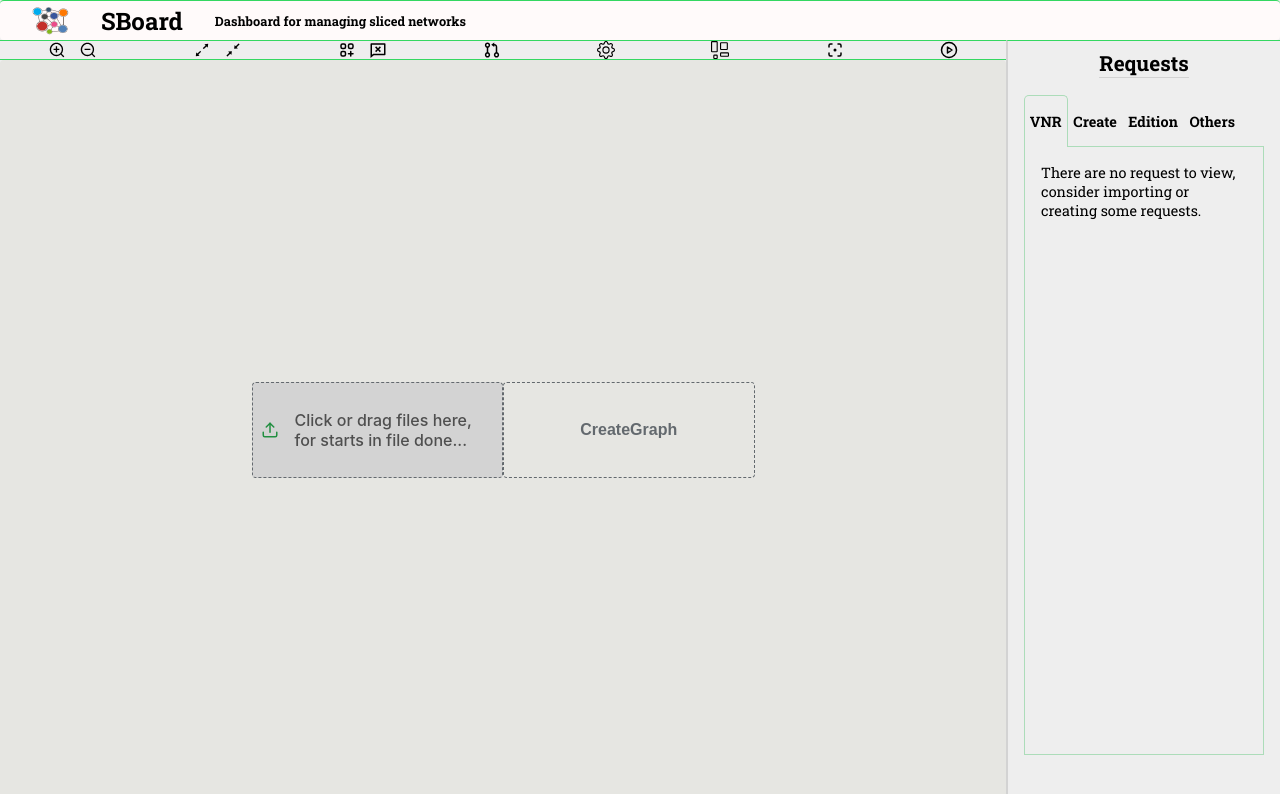
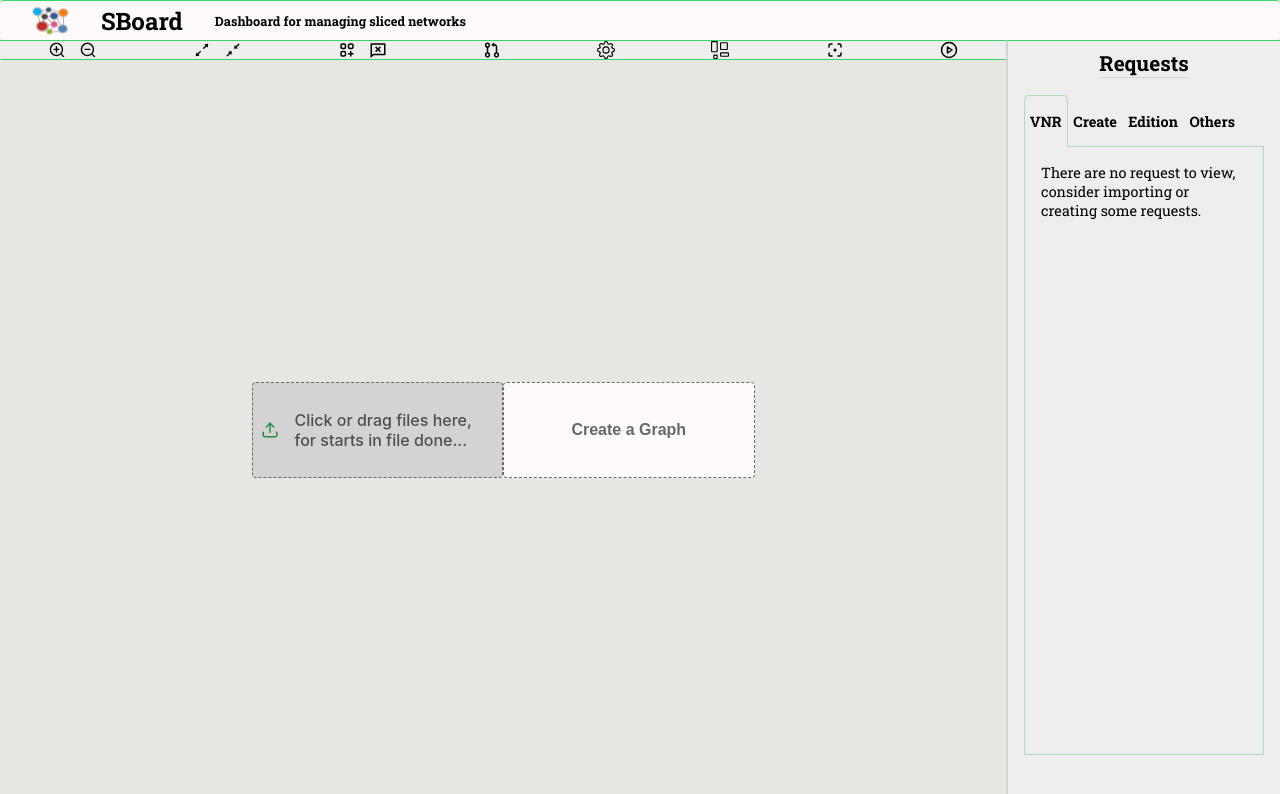
Before and after one commit to wellington-tinho/SBoard, a React (Vite) app: page / in a window 1280 px wide. Shown: the top 794 px of the page. Built offline with nearby package versions, Linux system fonts and the light colour scheme; what cytoscape-edgehandles would draw is missing.

Commit message:
fixAccessibility: Google Lighthouse

```diff
--- a/src/components/CreateGraph/index.tsx
+++ b/src/components/CreateGraph/index.tsx
@@ -18,7 +18,7 @@ export function CreateGraph({setGraph, setIsGraph}:CreateGraphProps){
   }
   return (
     <Container onClick={createDefaultGraph}>
-      <p>CreateGraph</p>
+      <p>Create a Graph</p>
     </Container>
   )
 }
--- a/src/components/CreateGraph/styles.ts
+++ b/src/components/CreateGraph/styles.ts
@@ -17,22 +17,20 @@ export const Container = styled.button`
   border: 1px dashed var(--gray-3);
   border-radius: 4px;
   cursor: pointer;
-  background-color: var(--white-3);
+  background-color: var(--white-1);
 
 
   padding: 1.4rem .5rem;
   transition: transform 0.2s ease;
 
+  p{
+   font-weight: 600;
+   color: var(--gray-3);
+   font-size: 1rem;
+  }
   :hover{
-     background-color: var(--white-1);
-     transform: scale(1.1);
-   }
+    background-color: var(--white-1);
+    transform: scale(1.1);
+  }
 
-   p{
-    font-weight: 600;
-    color: var(--gray-3);
-    font-size: 1rem;
-
-
-   }
   `
--- a/src/styles/global.ts.ts
+++ b/src/styles/global.ts.ts
@@ -18,6 +18,7 @@ export const GlobalStyle = createGlobalStyle`
   --gray-1: #D3D3D3; //d7d7d7
   --gray-2: #A9A9A9;
   --gray-3: #63696E;
+  --gray-4: #303236;
 
   --green-1: #82EAC3;
   --green-2: #00FA9A;
```
Also changed, not shown: src/components/Header/index.tsx (+0 -77 lines), src/assets/Logo.png.
